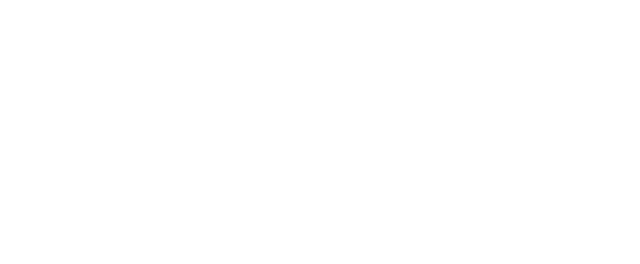
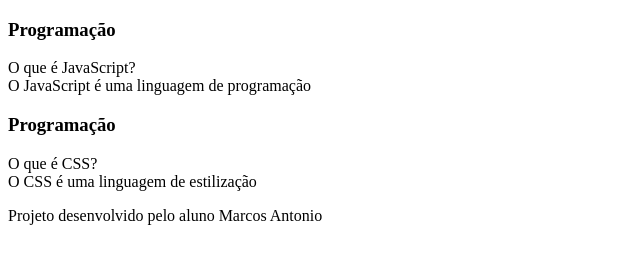
Before and after one commit to picapauvermelho/flashcard, a plain HTML site: page index.html in a window 1280 px wide. Shown: the whole page, without its empty margins (0-640 px from the left). Drawn offline with Linux system fonts and the light colour scheme.

Commit message:
ihkufykhuy

```diff
--- a/index.html
+++ b/index.html
@@ -1,20 +1,39 @@
 <!DOCTYPE html>
-<html lang="en">
+<html lang="pt-br">
 <head>
     <meta charset="UTF-8">
     <meta name="viewport" content="width=device-width, initial-scale=1.0">
-    <title>flashcard</title>
+    <title>Flashcard</title>
 </head>
 <body>
- <main>
-
- </main>
-
-
-<footer>
-
-</footer>
-
-
+    <main>
+        <section id="container">
+            <article class="cartao">
+                <div class="cartao__conteudo">
+                    <h3>Programação</h3>
+                    <div class="cartao__conteudo__pergunta">
+                        O que é JavaScript?
+                    </div>
+                    <div class="cartao__conteudo__resposta">
+                        O JavaScript é uma linguagem de programação
+                    </div>
+                </div>
+            </article>
+            <article class="cartao">
+                <div class="cartao__conteudo">
+                    <h3>Programação</h3>
+                    <div class="cartao__conteudo__pergunta">
+                        O que é CSS?
+                    </div>
+                    <div class="cartao__conteudo__resposta">
+                        O CSS é uma linguagem de estilização
+                    </div>
+                </div>
+            </article>
+        </section>
+    </main>
+    <footer>
+        <p>Projeto desenvolvido pelo aluno Marcos Antonio</p>
+    </footer>
 </body>
 </html>
```
